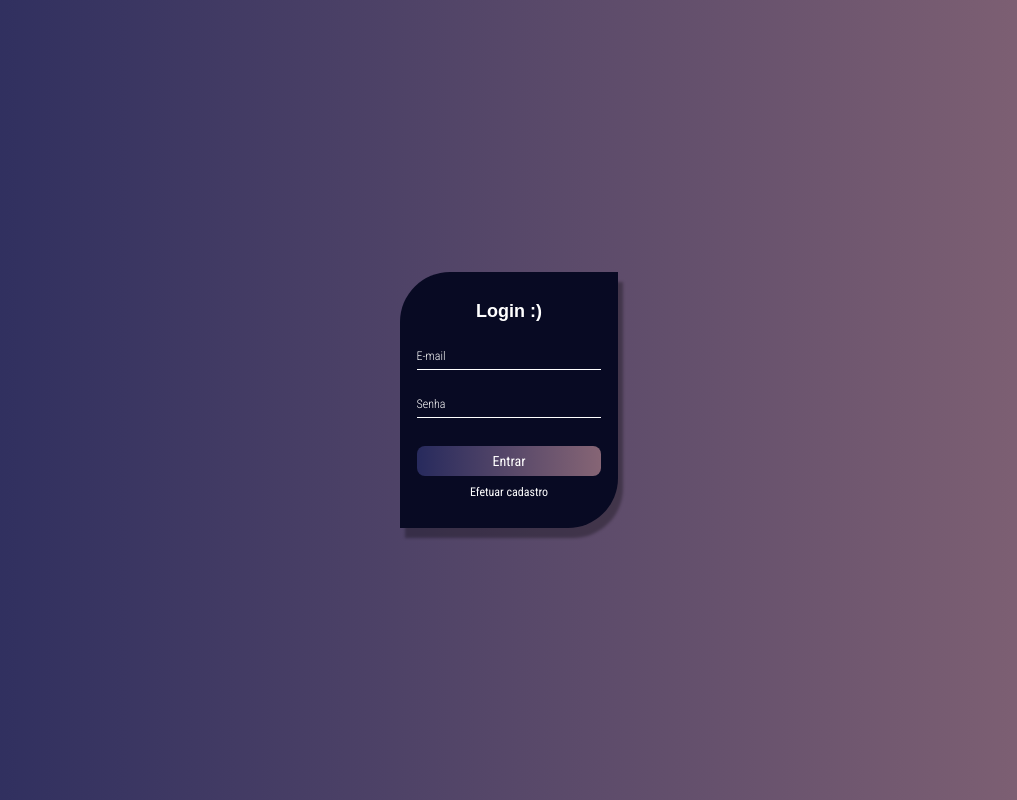
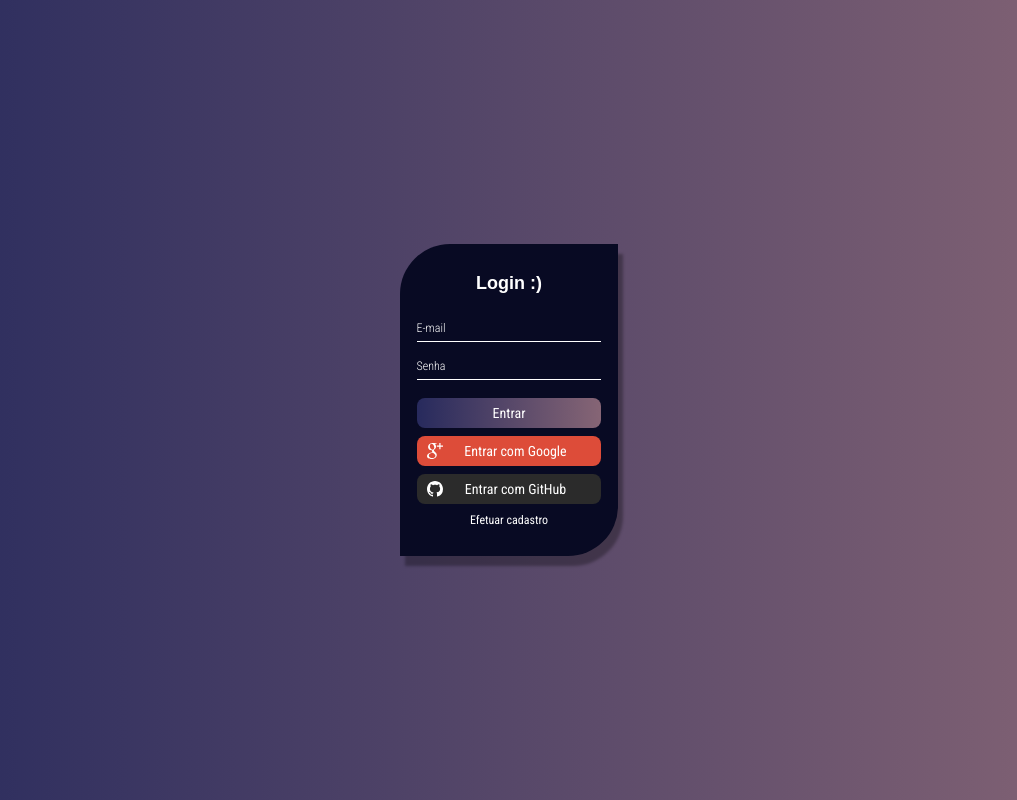
Before and after one commit to FilipeGarroteDev/Bookstore-front-POC, a React (Create React App) app: page /sign-in in a window 1280 px wide. Shown: the whole page, without its empty margins (131-1148 px from the left). Built offline with nearby package versions, Linux system fonts and the light colour scheme; a web font is replaced by a local one.

Commit message:
feat: adicionado login social com conta google

```diff
--- a/package.json
+++ b/package.json
@@ -4,6 +4,7 @@
     "@testing-library/react": "^13.4.0",
     "@testing-library/user-event": "^13.5.0",
     "axios": "^1.2.2",
+    "firebase": "^9.15.0",
     "react": "^18.2.0",
     "react-dom": "^18.2.0",
     "react-icons": "^4.7.1",
--- a/src/common/MainContainer.js
+++ b/src/common/MainContainer.js
@@ -1,7 +1,7 @@
 import styled from "styled-components";
 
 export default styled.section`
-  width: 80%;
+  width: 65%;
   height: 75%;
   background-color: #c9bfbf;
   box-shadow: 2px 2px 10px 10px rgba(0, 0, 0, 0.3);
--- a/src/components/Auth/AuthLayout.js
+++ b/src/components/Auth/AuthLayout.js
@@ -14,7 +14,7 @@ export default styled.section`
   border-top-left-radius: 50px;
   box-shadow: 5px 10px 3px 0px rgba(0, 0, 0, 0.3);
 
-  span{
+  > span{
     font-size: 12px;
     font-weight: 400;
     color: #ffffff;
--- a/src/components/Auth/Button.js
+++ b/src/components/Auth/Button.js
@@ -6,7 +6,12 @@ export default styled.button`
   background: linear-gradient(to right,#272a5d,#866575);
   border: none;
   border-radius: 8px;
+  margin-top: 10px;
   color: #ffffff;
   font-size: 14px;
-  margin-top: 10px;
+
+  &:hover{
+    cursor: pointer;
+    filter: brightness(1.2);
+  }
 `
--- a/src/components/Auth/Form.js
+++ b/src/components/Auth/Form.js
@@ -5,7 +5,7 @@ export default styled.form`
   height: auto;
   display: flex;
   flex-direction: column;
-  gap: 18px;
+  gap: 8px;
   color: white;
 
   input{
--- /dev/null
+++ b/src/components/Auth/GitHubButton.js
@@ -0,0 +1,41 @@
+import styled from "styled-components";
+import { BsGithub } from "react-icons/bs";
+
+export default function GitHubButton() {
+	return (
+		<StyledGitHubButton>
+			<BsGithub />
+			<span>Entrar com GitHub</span>
+		</StyledGitHubButton>
+	);
+}
+
+const StyledGitHubButton = styled.div`
+	padding-left: 5px;
+	width: 100%;
+	height: 30px;
+	background-color: #2b2b2b;
+	border: none;
+	border-radius: 8px;
+	display: flex;
+	align-items: center;
+  justify-content: center;
+  position: relative;
+
+	span {
+		margin-left: 8px;
+		color: #ffffff;
+		font-size: 14px;
+	}
+
+  svg{
+    position: absolute;
+    left: 10px;
+		color: #ffffff;
+  }
+
+	&:hover{
+    cursor: pointer;
+    filter: brightness(1.2);
+  }
+`;
--- /dev/null
+++ b/src/components/Auth/GoogleButton.js
@@ -0,0 +1,66 @@
+import styled from "styled-components";
+import { TfiGoogle } from "react-icons/tfi";
+import { GoogleAuthProvider, signInWithPopup } from "firebase/auth";
+import { auth } from "../../services/firebase";
+import { postSocialLogin } from "../../services/axios";
+import { useNavigate } from "react-router-dom";
+
+export default function GoogleButton() {
+  const navigate = useNavigate()
+
+  async function handleGoogleLogin(){
+    const provider = new GoogleAuthProvider();
+
+    try {
+      const result = await signInWithPopup(auth, provider);
+      const user = {
+        name: result.user.displayName,
+        accessToken: result.user.uid,
+        email: result.user.email
+      }
+
+      const token = await postSocialLogin(user);
+      localStorage.setItem("token", token)
+      localStorage.setItem("name", user.name)
+      navigate("/")
+    } catch (error) {
+      alert("Deu ruim, meu bom")
+    }
+  }
+
+	return (
+		<StyledGoogleButton onClick={handleGoogleLogin}>
+			<TfiGoogle />
+			<span>Entrar com Google</span>
+		</StyledGoogleButton>
+	);
+}
+
+const StyledGoogleButton = styled.div`
+	padding-left: 5px;
+	width: 100%;
+	height: 30px;
+	background-color: #dd4c39;
+	border: none;
+	border-radius: 8px;
+	display: flex;
+	align-items: center;
+  justify-content: center;
+  position: relative;
+
+	span {
+		margin-left: 8px;
+		color: #ffffff;
+		font-size: 14px;
+	}
+
+  svg{
+    position: absolute;
+    left: 10px;
+  }
+
+  &:hover{
+    cursor: pointer;
+    filter: brightness(1.2);
+  }
+`;
--- a/src/pages/Mainpage/index.js
+++ b/src/pages/Mainpage/index.js
@@ -5,12 +5,14 @@ import styled from "styled-components";
 import Catalog from "./Catalog";
 
 export default function MainPage() {
+  const name = localStorage.getItem("name");
+
 	return (
 		<Wrapper>
 			<MainContainer>
 				<Menu />
 				<ProductsPage>
-					<h1>Produtos Disponíveis</h1>
+					<h1>Produtos Disponíveis, {name}</h1>
           <Catalog />
 				</ProductsPage>
 			</MainContainer>
--- a/src/pages/Sign-in/index.js
+++ b/src/pages/Sign-in/index.js
@@ -6,6 +6,8 @@ import Button from "../../components/Auth/Button";
 import Form from "../../components/Auth/Form";
 import Wrapper from "../../common/Wrapper";
 import { postLogin } from "../../services/axios";
+import GoogleButton from "../../components/Auth/GoogleButton";
+import GitHubButton from "../../components/Auth/GitHubButton";
 
 export default function SignIn() {
 	const navigate = useNavigate();
@@ -53,6 +55,8 @@ export default function SignIn() {
 						onChange={handleInput}
 					/>
 					<Button>Entrar</Button>
+					<GoogleButton />
+					<GitHubButton />
 				</Form>
 				<span onClick={() => navigate("/sign-up")}>Efetuar cadastro</span>
 			</AuthLayout>
--- a/src/services/axios.js
+++ b/src/services/axios.js
@@ -8,3 +8,7 @@ export async function postSignUp(body){
 export async function postLogin(body){
   return axios.post(`${BASE_URL}/signin`, body);
 }
+
+export async function postSocialLogin(body){
+  return axios.post(`${BASE_URL}/signin/social`, body);
+}
--- /dev/null
+++ b/src/services/firebase.js
@@ -0,0 +1,17 @@
+import { initializeApp } from "firebase/app";
+import { getAnalytics } from "firebase/analytics";
+import { getAuth } from "firebase/auth";
+
+const firebaseConfig = {
+	apiKey: "AIzaSyDk62F3ZJkKfEJiPiqwqGPvcozhydJnK3I",
+	authDomain: "bookstore-poc.firebaseapp.com",
+	projectId: "bookstore-poc",
+	storageBucket: "bookstore-poc.appspot.com",
+	messagingSenderId: "262264177055",
+	appId: "1:262264177055:web:b79847c9fa918da37d7daa",
+	measurementId: "G-GZ9EX2XTLR",
+};
+
+const app = initializeApp(firebaseConfig);
+getAnalytics(app);
+export const auth = getAuth(app);
```
Also changed, not shown: 1 other file (tests, documents, lock files or other folders).
